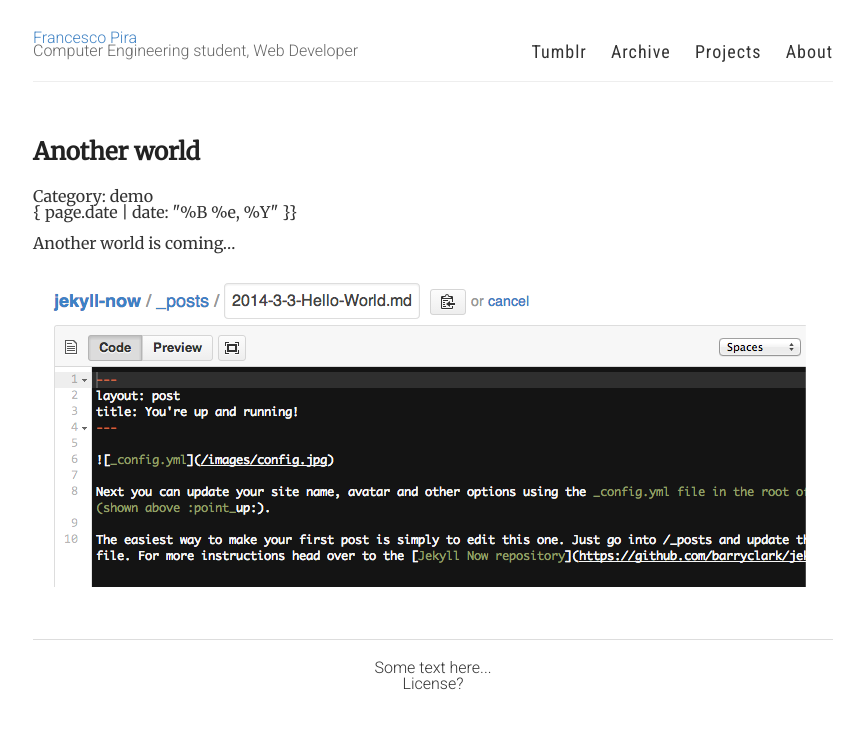
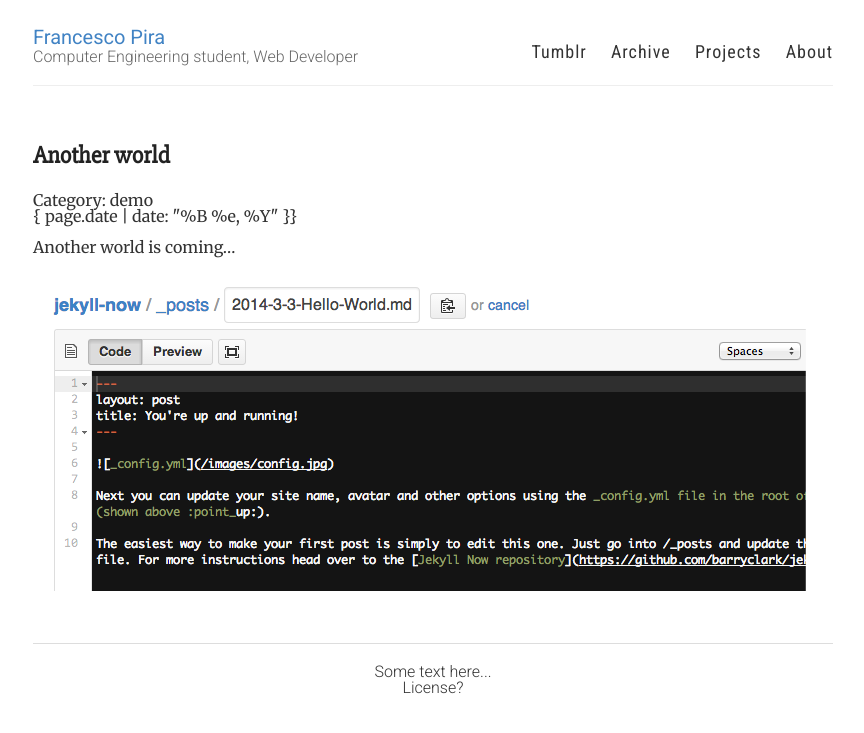
Before and after one commit to pirafrank/Jekyll-Blue, a Jekyll site: the page built from _posts/2014-3-8-Another-World.md, in a window 1280 px wide. Shown: the top 733 px of the page, without its empty margins (207-1071 px from the left). Built offline with Jekyll 4.4.1, drawn with Linux system fonts in a browser that asks for light colours; Markdown is read by kramdown in place of the engine named in the settings.

Commit message:
improving font management

```diff
--- a/_includes/head.html
+++ b/_includes/head.html
@@ -4,8 +4,9 @@
 
     <link rel="stylesheet" type="text/css" href="{{ site.baseurl }}/style.css" />
     <link href='http://fonts.googleapis.com/css?family=Merriweather&subset=latin,latin-ext' rel='stylesheet' type='text/css'>
-    <link href='http://fonts.googleapis.com/css?family=Roboto:300' rel='stylesheet' type='text/css'>
+    <link href='http://fonts.googleapis.com/css?family=Roboto:300,400' rel='stylesheet' type='text/css'>
     <link href='http://fonts.googleapis.com/css?family=Roboto+Condensed' rel='stylesheet' type='text/css'>
+    <link href='http://fonts.googleapis.com/css?family=Slabo+27px' rel='stylesheet' type='text/css'>
     <link rel="alternate" type="application/rss+xml" title="{{ site.name }} - {{ site.description }}" href="{{ site.baseurl }}/feed.xml" />
 
     <!-- IE -->
--- a/_layouts/default.html
+++ b/_layouts/default.html
@@ -19,7 +19,7 @@
           <header class="masthead clearfix">
 
             <div class="site-info">
-              <a class="site-name"><a href="{{ site.baseurl }}/">{{ site.name }}</a></a><br>
+              <h3 class="site-name"><a href="{{ site.baseurl }}/">{{ site.name }}</a></h3>
               <p class="site-description">{{ site.description }}</p>
             </div>
 
--- a/index.html
+++ b/index.html
@@ -11,6 +11,7 @@ layout: home
 <br>
 -->
 
+<!--
 <div class="posts">
   {% for post in site.posts %}
     <article class="post">
@@ -21,12 +22,13 @@ layout: home
 
       <h3><a href="{{ site.baseurl }}{{ post.url }}">{{ post.title }}</a></h3>
 
-      <!--
+
       <div class="entry">
         {{ post.excerpt }}
       </div>
 
-      <a href="{{ site.baseurl }}{{ post.url }}" class="read-more">Read More</a>-->
+      <a href="{{ site.baseurl }}{{ post.url }}" class="read-more">Read More</a>
     </article>
   {% endfor %}
 </div>
+-->
--- a/style.scss
+++ b/style.scss
@@ -21,6 +21,7 @@ body {
 	background: $white;
   font: 18px/1.4;
   font-family: 'Roboto', sans-serif;
+  font-weight: 300;
   color: $darkGray;
 }
 
@@ -208,8 +209,8 @@ img {
   //font-family: 'Roboto', sans-serif;
   //font-family: 'Roboto Condensed', sans-serif;
   //font-family: 'Merriweather', serif;
-  font-weight: 300;
-  font-size: 28px;
+  font-weight: 400;
+  font-size: 28px/4.8;
   //letter-spacing: 1px;
 }
 
@@ -217,6 +218,7 @@ img {
   margin: -5px 0 0 0;
   color: $gray;
   font-size: 16px;
+  font-weight: 300;
 
   @include mobile {
     margin: 3px 0;
@@ -229,6 +231,7 @@ nav {
   //font-family: $helveticaNeue;
   //font-family: 'Roboto', sans-serif;
   font-family: 'Roboto Condensed', sans-serif;
+  //font-family: 'Slabo 27px', serif;
   font-size: 18px;
 
   @include mobile {
@@ -269,6 +272,7 @@ nav {
 .post {
 
   font-family: 'Merriweather', serif;
+  //font-family: 'Slabo 27px', serif;
 
   blockquote {
     margin: 1.8em .8em;
@@ -277,6 +281,21 @@ nav {
     color: $gray;
     font-size: 22px;
     font-style: italic;
+  }
+
+  h1, h2, h3, h4, h5, h6 {
+  //font-family: $helveticaNeue;
+  font-family: 'Slabo 27px', serif;
+  //color: $darkerGray;
+  font-weight: bold;
+
+  line-height: 1.7;
+  margin: 1em 0 15px;
+  padding: 0;
+
+    @include mobile {
+      line-height: 1.4;
+    }
   }
 
   .comments {
```
